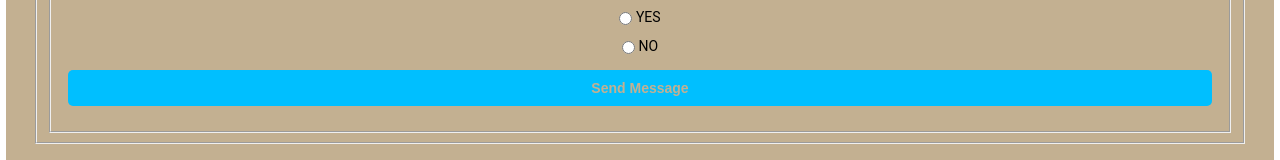
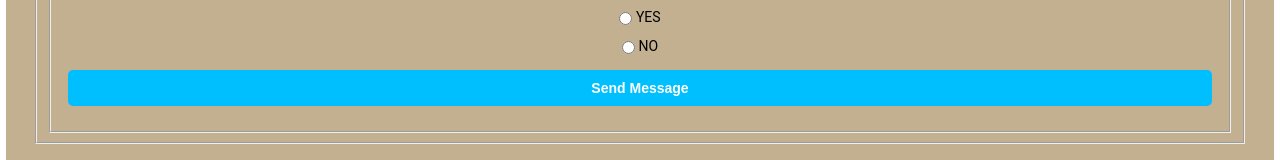
Before and after one commit to aidang18/form-example, a plain HTML site: page index.html in a window 1280 px wide. Shown: the part 218-378 px from the top of the page. Drawn offline with Linux system fonts and the light colour scheme.

Commit message:
fix colors

```diff
--- a/index.html
+++ b/index.html
@@ -65,7 +65,7 @@
             background: #00BFFF;
             font-size: 14px;
             font-weight: 600;
-            color: #c3b091;
+            color: #FFF;
         }
     </style>
 </head>
```
